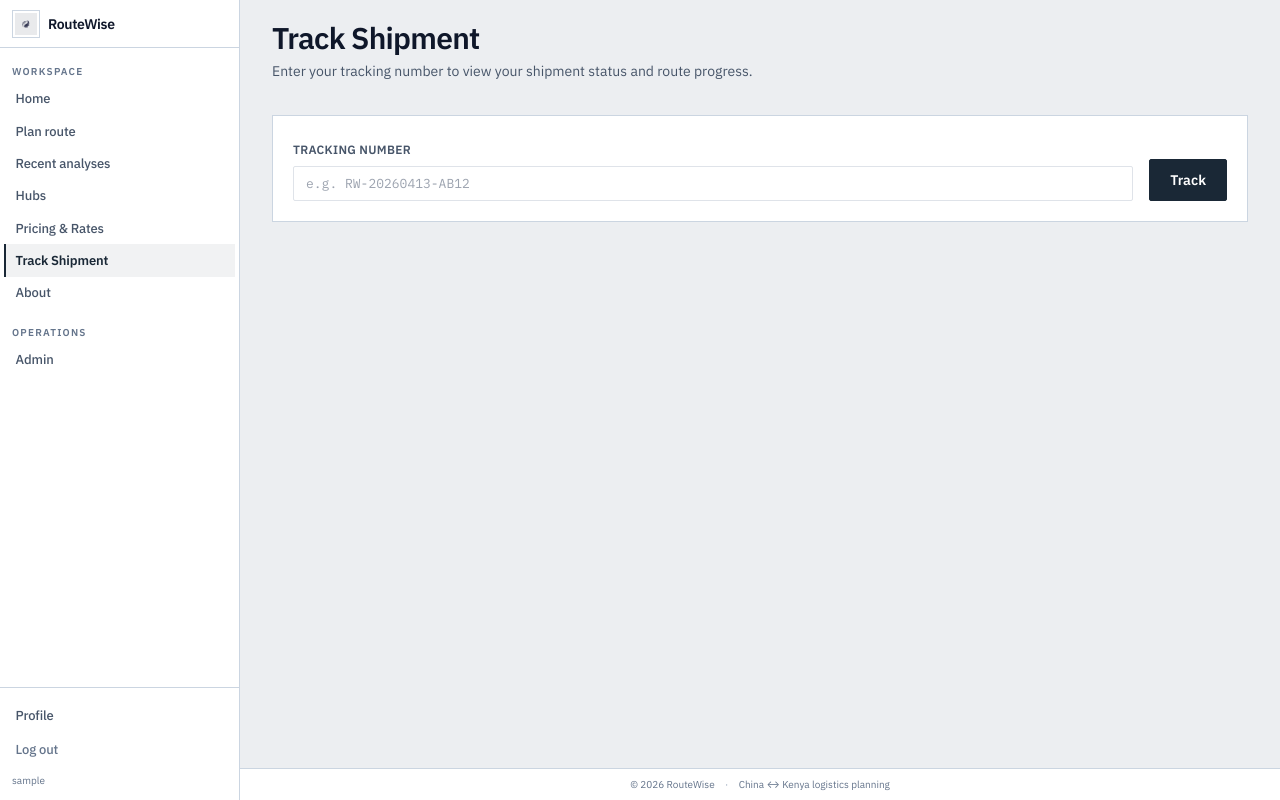
After one commit to LelaeCarl/routewise, a Flask app: page /track in a window 1280 px wide. The commit adds this page. Run offline with Flask 3, Linux system fonts and the light colour scheme; the visitor is signed in with stand-in values (Sample User, id 1); tables that the repository leaves empty hold one stand-in row (values such as "Sample post"); some libraries are stand-ins or nearby versions.

Commit message:
feat: add shipment tracking page and progress view
Made-with: Cursor

```diff
--- a/app.py
+++ b/app.py
@@ -18,6 +18,13 @@ from backend.route_engine import RouteEngine
 from backend.sensitivity import build_sensitivity_context
 from backend.extensions import db
 from backend.db_models import RouteAnalysis, Shipment, User
+from backend.shipment_tracking import (
+    get_shipment_by_tracking_number,
+    milestone_timeline,
+    modes_used_summary,
+    normalize_tracking_number,
+    route_leg_timeline,
+)
 from backend.auth_routes import auth_bp
 from backend.admin_routes import admin_bp
 from backend.auth_utils import login_required
@@ -512,6 +519,40 @@ def pricing():
     return render_template("pricing.html", title="Pricing & Rates")
 
 
+@app.route("/track", methods=["GET", "POST"])
+def track_shipment():
+    if request.method == "POST":
+        raw = (request.form.get("tracking_number") or "").strip()
+        n = normalize_tracking_number(raw)
+        if not n:
+            return render_template("track.html", title="Track Shipment", form_error="empty")
+        return redirect(url_for("track_shipment_detail", tracking_number=n))
+    return render_template("track.html", title="Track Shipment")
+
+
+@app.route("/track/<tracking_number>")
+def track_shipment_detail(tracking_number):
+    n = normalize_tracking_number(tracking_number)
+    if not n:
+        return redirect(url_for("track_shipment"))
+    shipment = get_shipment_by_tracking_number(n)
+    if not shipment:
+        return render_template(
+            "track.html",
+            title="Track Shipment",
+            not_found=True,
+            searched_query=n,
+        )
+    return render_template(
+        "track.html",
+        title=f"Track {shipment.tracking_number}",
+        shipment=shipment,
+        status_timeline=milestone_timeline(shipment),
+        route_timeline=route_leg_timeline(shipment),
+        modes_summary=modes_used_summary(shipment),
+    )
+
+
 @app.route("/profile", methods=["GET", "POST"])
 @login_required
 def profile():
--- a/templates/includes/workspace_mobile_bar.html
+++ b/templates/includes/workspace_mobile_bar.html
@@ -14,6 +14,7 @@
       <a class="block px-3 py-2 text-[13px] text-slate-800 hover:bg-panel" href="{{ url_for('analyses') }}">Recent analyses</a>
       <a class="block px-3 py-2 text-[13px] text-slate-800 hover:bg-panel" href="{{ url_for('hubs') }}">Hubs</a>
       <a class="block px-3 py-2 text-[13px] text-slate-800 hover:bg-panel" href="{{ url_for('pricing') }}">Pricing &amp; Rates</a>
+      <a class="block px-3 py-2 text-[13px] text-slate-800 hover:bg-panel" href="{{ url_for('track_shipment') }}">Track Shipment</a>
       <a class="block px-3 py-2 text-[13px] text-slate-800 hover:bg-panel" href="{{ url_for('about') }}">About</a>
       {% if is_admin %}
         <a class="block px-3 py-2 text-[13px] font-semibold text-primary hover:bg-panel" href="{{ url_for('admin.dashboard') }}">Admin</a>
--- a/templates/includes/workspace_sidebar.html
+++ b/templates/includes/workspace_sidebar.html
@@ -26,6 +26,7 @@
     <a href="{{ url_for('analyses') }}" class="rw-side-nav {% if p == '/analyses' %}rw-side-nav--active{% endif %}" {% if p == '/analyses' %}aria-current="page"{% endif %}>Recent analyses</a>
     <a href="{{ url_for('hubs') }}" class="rw-side-nav {% if p == '/hubs' %}rw-side-nav--active{% endif %}" {% if p == '/hubs' %}aria-current="page"{% endif %}>Hubs</a>
     <a href="{{ url_for('pricing') }}" class="rw-side-nav {% if p == '/pricing' %}rw-side-nav--active{% endif %}" {% if p == '/pricing' %}aria-current="page"{% endif %}>Pricing &amp; Rates</a>
+    <a href="{{ url_for('track_shipment') }}" class="rw-side-nav {% if p.startswith('/track') %}rw-side-nav--active{% endif %}" {% if p.startswith('/track') %}aria-current="page"{% endif %}>Track Shipment</a>
     <a href="{{ url_for('about') }}" class="rw-side-nav {% if p == '/about' %}rw-side-nav--active{% endif %}" {% if p == '/about' %}aria-current="page"{% endif %}>About</a>
     {% if is_admin %}
       <p class="px-2 pt-4 pb-1 text-[10px] font-semibold uppercase tracking-[0.12em] text-slate-500">Operations</p>
--- /dev/null
+++ b/templates/track.html
@@ -0,0 +1,196 @@
+{% extends "base.html" %}
+
+{% set mode_bg = {'sea': 'bg-slate-700', 'air': 'bg-slate-500', 'road': 'bg-slate-600', 'rail': 'bg-slate-800'} %}
+
+{% block content %}
+  <div class="space-y-1">
+    <h1 class="text-2xl font-semibold tracking-tight text-slate-900 sm:text-3xl">Track Shipment</h1>
+    <p class="max-w-2xl text-sm leading-relaxed text-slate-600">
+      Enter your tracking number to view your shipment status and route progress.
+    </p>
+  </div>
+
+  <section class="mt-8 border border-slate-300 bg-surface p-4 sm:p-5">
+    <form method="post" action="{{ url_for('track_shipment') }}" class="flex flex-col gap-3 sm:flex-row sm:items-end sm:gap-4">
+      <div class="min-w-0 flex-1">
+        <label class="text-xs font-semibold uppercase tracking-wide text-slate-600" for="tracking_number">Tracking number</label>
+        <input
+          type="text"
+          id="tracking_number"
+          name="tracking_number"
+          value="{{ searched_query or '' }}"
+          autocomplete="off"
+          placeholder="e.g. RW-20260413-AB12"
+          class="mt-1.5 w-full rounded-sm border border-slate-300 bg-white px-3 py-2 font-mono text-sm text-slate-900 shadow-none focus:border-accent focus:outline-none focus:ring-1 focus:ring-accent/40"
+        />
+      </div>
+      <button
+        type="submit"
+        class="inline-flex shrink-0 items-center justify-center rounded-sm border border-primary bg-primary px-5 py-2.5 text-sm font-semibold text-white hover:bg-slate-900 focus:outline-none focus:ring-2 focus:ring-accent/40"
+      >
+        Track
+      </button>
+    </form>
+
+    {% if form_error == 'empty' %}
+      <div class="mt-4 border border-amber-200 bg-amber-50 px-3 py-2 text-sm text-amber-950">
+        Please enter a tracking number.
+      </div>
+    {% endif %}
+
+    {% if not_found %}
+      <div class="mt-4 border border-slate-200 bg-panel px-3 py-3">
+        <p class="text-sm font-semibold text-slate-900">No shipment found</p>
+        <p class="mt-1 text-sm leading-relaxed text-slate-600">
+          We could not find a shipment for <span class="font-mono font-medium text-slate-800">{{ searched_query }}</span>.
+          Check the number and try again.
+        </p>
+      </div>
+    {% endif %}
+  </section>
+
+  {% if shipment %}
+    {% set s = shipment %}
+    <section class="mt-8">
+      <h2 class="text-sm font-semibold uppercase tracking-wide text-slate-800">Shipment summary</h2>
+      <div class="mt-4 border border-slate-300 bg-surface">
+        <div class="grid gap-px bg-slate-200 sm:grid-cols-2">
+          <div class="bg-panel px-4 py-3 sm:col-span-2">
+            <p class="text-[10px] font-semibold uppercase tracking-wide text-slate-500">Tracking number</p>
+            <p class="mt-1 font-mono text-base font-semibold text-slate-900">{{ s.tracking_number }}</p>
+          </div>
+          <div class="bg-surface px-4 py-3">
+            <p class="text-[10px] font-semibold uppercase tracking-wide text-slate-500">Origin</p>
+            <p class="mt-1 text-sm font-medium text-slate-900">{{ s.origin_name }}</p>
+          </div>
+          <div class="bg-surface px-4 py-3">
+            <p class="text-[10px] font-semibold uppercase tracking-wide text-slate-500">Destination</p>
+            <p class="mt-1 text-sm font-medium text-slate-900">{{ s.destination_name }}</p>
+          </div>
+          <div class="bg-surface px-4 py-3">
+            <p class="text-[10px] font-semibold uppercase tracking-wide text-slate-500">Current status</p>
+            <p class="mt-1 text-sm font-semibold text-slate-900">{{ s.current_status }}</p>
+          </div>
+          <div class="bg-surface px-4 py-3">
+            <p class="text-[10px] font-semibold uppercase tracking-wide text-slate-500">Objective</p>
+            <p class="mt-1 text-sm text-slate-900">{{ s.objective_label }}</p>
+          </div>
+          <div class="bg-surface px-4 py-3">
+            <p class="text-[10px] font-semibold uppercase tracking-wide text-slate-500">Shipment weight</p>
+            <p class="mt-1 text-sm font-medium text-slate-900 kpi-value">{{ s.weight_kg | round(2) }} kg</p>
+          </div>
+          <div class="bg-surface px-4 py-3">
+            <p class="text-[10px] font-semibold uppercase tracking-wide text-slate-500">Estimated delivery time</p>
+            <p class="mt-1 text-sm font-medium text-slate-900 kpi-value">{{ s.estimated_delivery_days | format_days }} d</p>
+          </div>
+          <div class="bg-surface px-4 py-3 sm:col-span-2">
+            <p class="text-[10px] font-semibold uppercase tracking-wide text-slate-500">Estimated cost</p>
+            <p class="mt-1 text-lg font-semibold text-slate-900 kpi-value">{{ s.total_estimated_cost | format_cny }}</p>
+          </div>
+        </div>
+      </div>
+    </section>
+
+    <section class="mt-8">
+      <h2 class="text-sm font-semibold uppercase tracking-wide text-slate-800">Shipment progress</h2>
+      <div class="mt-3 border border-primary/30 bg-primary/5 px-4 py-4">
+        <p class="text-[10px] font-semibold uppercase tracking-wide text-slate-600">Current stage</p>
+        <p class="mt-1 text-lg font-semibold text-slate-900">{{ s.current_status }}</p>
+      </div>
+
+      <div class="mt-4">
+        <p class="text-xs font-medium text-slate-700">All stages</p>
+        <ol class="mt-3 space-y-0 border border-slate-200 bg-surface">
+          {% for row in status_timeline %}
+            <li class="flex gap-3 border-b border-slate-100 px-3 py-2.5 last:border-b-0 {% if row.phase == 'current' %}bg-panel{% endif %}">
+              <span class="mt-1.5 flex h-5 w-5 shrink-0 items-center justify-center rounded-full text-[10px] font-bold
+                {% if row.phase == 'completed' %}bg-slate-700 text-white{% elif row.phase == 'current' %}border-2 border-primary bg-white text-primary{% else %}border border-slate-300 bg-white text-slate-400{% endif %}"
+                aria-hidden="true"
+              >
+                {% if row.phase == 'completed' %}✓{% else %}{{ loop.index }}{% endif %}
+              </span>
+              <div class="min-w-0 flex-1">
+                <p class="text-sm font-semibold {% if row.phase == 'upcoming' %}text-slate-500{% else %}text-slate-900{% endif %}">{{ row.status }}</p>
+                <p class="text-[11px] text-slate-500">
+                  {% if row.phase == 'completed' %}Completed{% elif row.phase == 'current' %}In progress{% else %}Upcoming{% endif %}
+                </p>
+              </div>
+            </li>
+          {% endfor %}
+        </ol>
+      </div>
+    </section>
+
+    <section class="mt-8">
+      <h2 class="text-sm font-semibold uppercase tracking-wide text-slate-800">Route timeline</h2>
+      <p class="mt-1 max-w-2xl text-xs text-slate-600">Segments along your planned route. Stages show approximate progress.</p>
+
+      {% if route_timeline and route_timeline | length > 0 %}
+        <div class="mt-4 space-y-0 border border-slate-300 bg-surface">
+          {% for leg in route_timeline %}
+            <div class="border-b border-slate-200 px-4 py-3 last:border-b-0 {% if leg.phase == 'current' %}bg-panel{% elif leg.phase == 'upcoming' %}bg-surface/60{% endif %}">
+              <div class="flex flex-wrap items-start justify-between gap-2">
+                <div class="min-w-0">
+                  <div class="flex flex-wrap items-center gap-2">
+                    <span class="inline-flex items-center px-2 py-0.5 text-[10px] font-bold uppercase tracking-wider text-white {{ mode_bg.get(leg.mode_key, 'bg-slate-500') }}">{{ leg.mode }}</span>
+                    <span class="text-[11px] font-medium uppercase tracking-wide
+                      {% if leg.phase == 'completed' %}text-slate-600{% elif leg.phase == 'current' %}text-primary{% else %}text-slate-400{% endif %}">
+                      {% if leg.phase == 'completed' %}Done{% elif leg.phase == 'current' %}Current{% else %}Next{% endif %}
+                    </span>
+                  </div>
+                  <p class="mt-1.5 text-sm font-medium text-slate-900">{{ leg.from_name }} → {{ leg.to_name }}</p>
+                  {% if leg.time is not none or leg.cost is not none %}
+                    <p class="mt-0.5 text-[11px] text-slate-500 kpi-value">
+                      {% if leg.time is not none %}{{ leg.time | format_days }} d{% endif %}
+                      {% if leg.cost is not none %}{% if leg.time is not none %} · {% endif %}{{ leg.cost | format_cny }}{% endif %}
+                    </p>
+                  {% endif %}
+                </div>
+              </div>
+            </div>
+          {% endfor %}
+        </div>
+      {% elif s.path_summary %}
+        <div class="mt-4 border border-slate-300 bg-panel px-4 py-3 text-sm text-slate-700">
+          {{ s.path_summary }}
+        </div>
+      {% else %}
+        <p class="mt-4 text-sm text-slate-600">No route segments are stored for this shipment.</p>
+      {% endif %}
+    </section>
+
+    <section class="mt-8">
+      <h2 class="text-sm font-semibold uppercase tracking-wide text-slate-800">Details</h2>
+      <div class="mt-3 grid gap-3 sm:grid-cols-2">
+        <div class="border border-slate-200 bg-surface px-3 py-2.5">
+          <p class="text-[10px] font-semibold uppercase tracking-wide text-slate-500">Created</p>
+          <p class="mt-1 text-sm text-slate-800">{% if s.created_at %}{{ s.created_at.strftime('%Y-%m-%d %H:%M') }} UTC{% else %}—{% endif %}</p>
+        </div>
+        <div class="border border-slate-200 bg-surface px-3 py-2.5">
+          <p class="text-[10px] font-semibold uppercase tracking-wide text-slate-500">Last updated</p>
+          <p class="mt-1 text-sm text-slate-800">{% if s.updated_at %}{{ s.updated_at.strftime('%Y-%m-%d %H:%M') }} UTC{% else %}—{% endif %}</p>
+        </div>
+        <div class="border border-slate-200 bg-surface px-3 py-2.5 sm:col-span-2">
+          <p class="text-[10px] font-semibold uppercase tracking-wide text-slate-500">Estimated arrival</p>
+          <p class="mt-1 text-sm text-slate-800">
+            {% if s.estimated_arrival %}
+              {{ s.estimated_arrival.strftime('%Y-%m-%d %H:%M') }} UTC
+            {% else %}
+              —
+            {% endif %}
+          </p>
+        </div>
+        {% if modes_summary %}
+          <div class="border border-slate-200 bg-surface px-3 py-2.5 sm:col-span-2">
+            <p class="text-[10px] font-semibold uppercase tracking-wide text-slate-500">Modes on this route</p>
+            <p class="mt-1 text-sm text-slate-800">{{ modes_summary }}</p>
+          </div>
+        {% endif %}
+      </div>
+    </section>
+
+    <p class="mt-8 text-center">
+      <a href="{{ url_for('track_shipment') }}" class="text-sm font-semibold text-accent hover:underline">Track another shipment</a>
+    </p>
+  {% endif %}
+{% endblock %}
```
Also changed, not shown: backend/shipment_tracking.py (+57 -0 lines).
